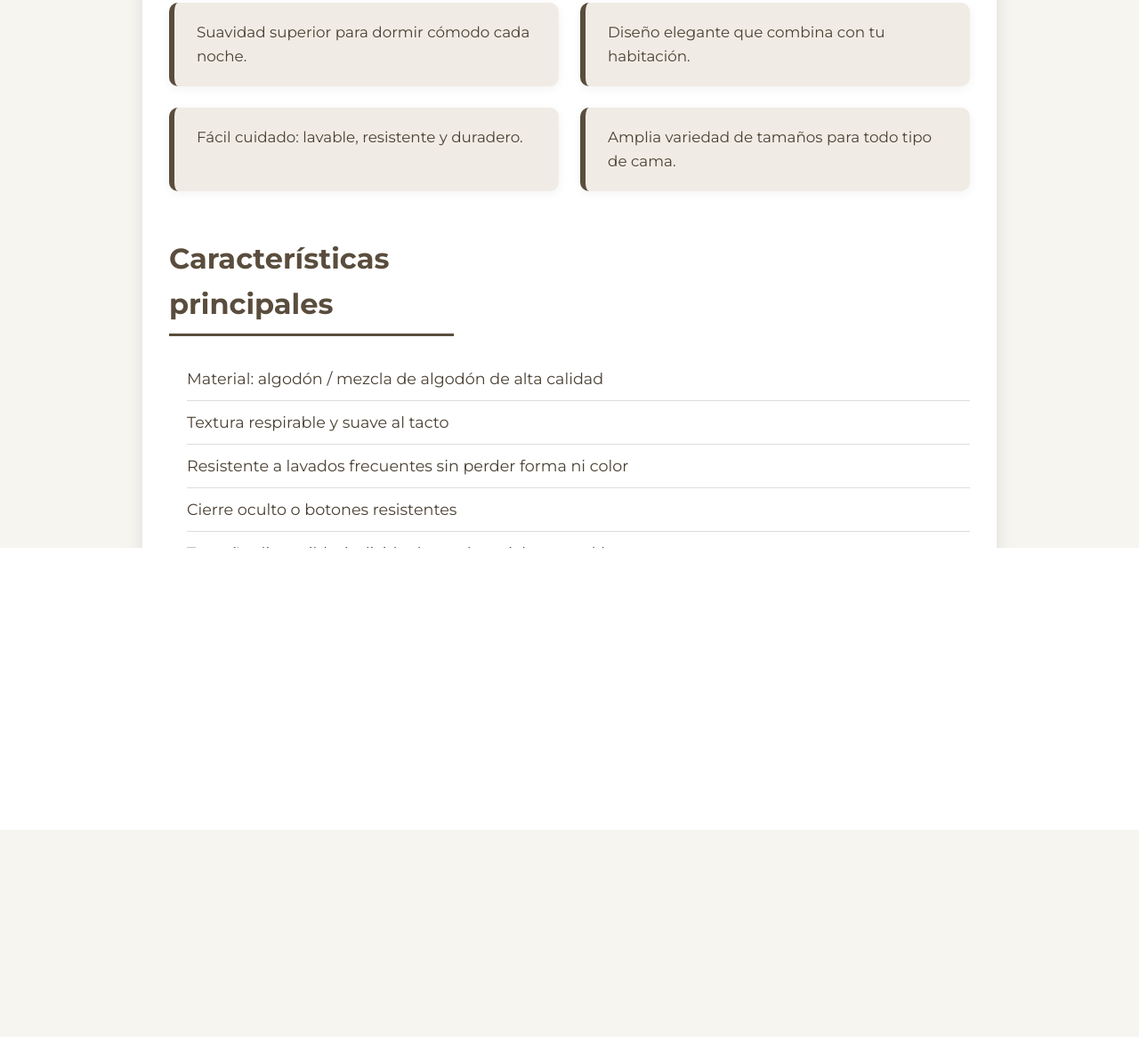
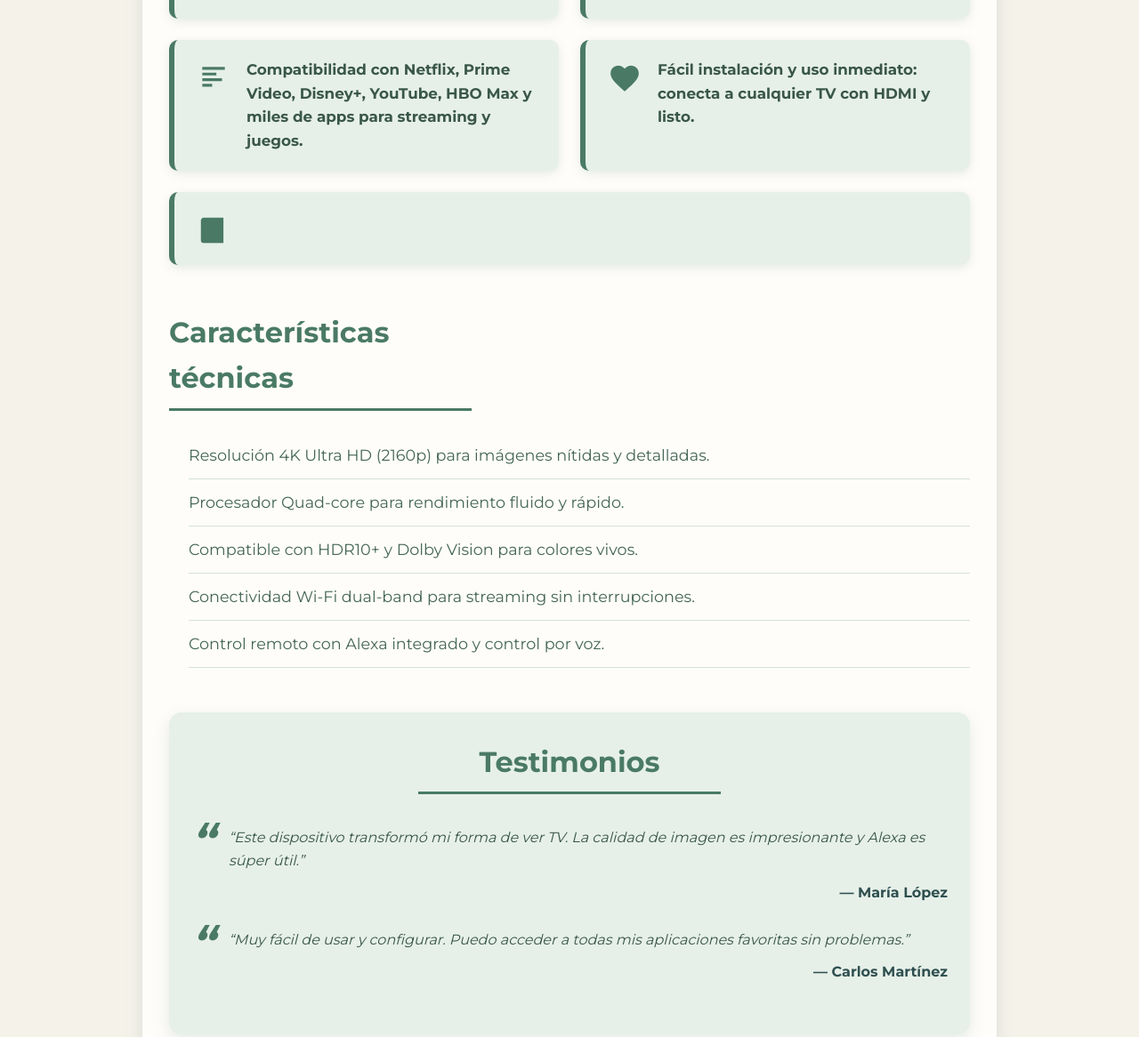
Before and after one commit to samilemliji/Mrlemliji.github, a plain HTML site: page index.html in a window 1280 px wide. Shown: the part 655-1821 px from the top of the page at 89% size. Before the commit the page ends 1588 px from the top, so only its background shows below. Drawn offline with Linux system fonts and the light colour scheme.

Commit message:
Update index.html

```diff
--- a/index.html
+++ b/index.html
@@ -3,9 +3,9 @@
 <head>
   <meta charset="UTF-8" />
   <meta name="viewport" content="width=device-width, initial-scale=1" />
-  <title>Funda de Cama Premium – Calidad, Comodidad y Estilo</title>
-  <meta name="description" content="Fundas de cama de alta calidad. Tejido suave, diseño elegante, lavado fácil y perfecta para transformar tu dormitorio." />
-  <meta name="keywords" content="funda de cama, ropa de cama, cama elegante, funda cama premium, fundas de cama con estilo" />
+  <title>Amazon Fire TV Stick 4K – Streaming Ultra HD con Alexa</title>
+  <meta name="description" content="Convierte tu TV en un centro multimedia con Amazon Fire TV Stick 4K. Streaming en 4K, control por voz Alexa, acceso a Netflix, Prime Video y más." />
+  <meta name="keywords" content="Amazon Fire TV Stick, Fire TV, Streaming 4K, Alexa, Prime Video, Netflix" />
   <link href="https://fonts.googleapis.com/css2?family=Montserrat:wght@400;700&display=swap" rel="stylesheet" />
   <style>
     /* Reset básico */
@@ -16,34 +16,34 @@
     }
     body {
       font-family: 'Montserrat', sans-serif;
-      background-color: #f7f5f0;
-      color: #333;
+      background-color: #f5f2ea; /* beige claro */
+      color: #2f4f4f; /* verde oscuro */
       line-height: 1.6;
+      min-height: 100vh;
       display: flex;
       flex-direction: column;
-      min-height: 100vh;
     }
     .container {
       max-width: 960px;
       margin: 40px auto;
       padding: 25px 30px;
-      background-color: #ffffff;
-      border-radius: 12px;
-      box-shadow: 0 8px 20px rgba(0,0,0,0.1);
+      background-color: #fffdfa; /* blanco muy suave */
+      border-radius: 14px;
+      box-shadow: 0 8px 20px rgba(79, 121, 104, 0.15);
     }
     header {
       text-align: center;
       margin-bottom: 40px;
     }
     header h1 {
-      font-size: 2.5rem;
-      color: #5a4d3d;
+      font-size: 2.8rem;
+      color: #4a7a66; /* verde medio */
       margin-bottom: 12px;
       font-weight: 700;
     }
     header p {
       font-size: 1.15rem;
-      color: #766c59;
+      color: #557b6e; /* verde grisáceo */
       font-weight: 500;
     }
     .hero-image {
@@ -51,12 +51,14 @@
       margin-bottom: 40px;
     }
     .hero-image img {
-      max-width: 400px;
+      max-width: 350px;
       width: 100%;
       height: auto;
-      border-radius: 12px;
-      box-shadow: 0 6px 20px rgba(0,0,0,0.1);
+      border-radius: 14px;
+      box-shadow: 0 6px 20px rgba(74, 122, 102, 0.3);
     }
+
+    /* Beneficios con iconos */
     .benefits {
       display: flex;
       flex-wrap: wrap;
@@ -66,83 +68,142 @@
     }
     .benefit {
       flex: 1 1 45%;
-      background: #f0ece5;
-      border-left: 6px solid #5a4d3d;
+      background: #e6f0e9; /* verde muy claro */
+      border-left: 6px solid #4a7a66;
       padding: 20px 25px;
       border-radius: 10px;
-      box-shadow: 0 3px 12px rgba(0,0,0,0.05);
+      box-shadow: 0 3px 12px rgba(74, 122, 102, 0.15);
+      display: flex;
+      align-items: flex-start;
+      gap: 18px;
+      min-width: 260px;
+      font-weight: 600;
       font-size: 1.05rem;
-      color: #4a4033;
+      color: #3a5749;
     }
+    .benefit svg {
+      fill: #4a7a66;
+      width: 38px;
+      height: 38px;
+      flex-shrink: 0;
+      margin-top: 4px;
+    }
+
+    /* Características técnicas */
     .features {
       margin-bottom: 50px;
     }
     .features h2 {
-      color: #5a4d3d;
+      color: #4a7a66;
       font-size: 2rem;
       margin-bottom: 24px;
-      border-bottom: 3px solid #5a4d3d;
+      border-bottom: 3px solid #4a7a66;
       padding-bottom: 8px;
-      max-width: 320px;
+      max-width: 340px;
     }
     .features ul {
       list-style: none;
-      padding-left: 20px;
-      color: #4a4033;
+      padding-left: 22px;
+      color: #446655;
       font-weight: 500;
       font-size: 1.1rem;
     }
     .features ul li {
-      padding: 10px 0;
-      border-bottom: 1px solid #ddd;
+      padding: 12px 0;
+      border-bottom: 1px solid #d4e1d9;
     }
+
+    /* Testimonios */
+    .testimonials {
+      background-color: #e6f0e9;
+      padding: 30px 25px;
+      border-radius: 14px;
+      box-shadow: 0 6px 18px rgba(74, 122, 102, 0.15);
+      margin-bottom: 50px;
+      color: #3a5749;
+    }
+    .testimonials h2 {
+      color: #4a7a66;
+      font-size: 2rem;
+      margin-bottom: 36px;
+      text-align: center;
+      max-width: 340px;
+      margin-left: auto;
+      margin-right: auto;
+      border-bottom: 3px solid #4a7a66;
+      padding-bottom: 8px;
+    }
+    .testimonial {
+      font-style: italic;
+      margin-bottom: 28px;
+      position: relative;
+      padding-left: 42px;
+      font-weight: 500;
+    }
+    .testimonial::before {
+      content: "“";
+      font-size: 3.2rem;
+      color: #4a7a66;
+      position: absolute;
+      left: 0;
+      top: -10px;
+      font-weight: 700;
+      line-height: 1;
+    }
+    .testimonial cite {
+      display: block;
+      margin-top: 10px;
+      font-style: normal;
+      font-weight: 700;
+      color: #2f4f4f;
+      text-align: right;
+    }
+
+    /* CTA botón */
     .cta {
       text-align: center;
       margin-bottom: 40px;
     }
     .cta a {
-      background-color: #5a4d3d;
+      background-color: #4a7a66;
       color: #fff;
-      padding: 18px 40px;
-      font-size: 1.2rem;
+      padding: 18px 44px;
+      font-size: 1.3rem;
       font-weight: 700;
       border-radius: 12px;
       text-decoration: none;
+      box-shadow: 0 6px 18px rgba(74, 122, 102, 0.8);
       transition: background-color 0.3s ease;
       display: inline-block;
+      letter-spacing: 0.03em;
     }
     .cta a:hover {
-      background-color: #4c4133;
+      background-color: #3a5e4d;
     }
+
+    /* Footer */
     footer {
       text-align: center;
-      padding: 20px 10px;
+      padding: 22px 12px;
       font-size: 0.9rem;
-      color: #777;
-      border-top: 1px solid #ddd;
+      color: #7a8b7e;
+      border-top: 1px solid #d4e1d9;
       margin-top: auto;
+      background-color: #fffdfa;
+      font-weight: 500;
     }
 
     /* Responsive */
-    @media (max-width: 700px) {
+    @media(max-width: 700px) {
       .benefits {
         flex-direction: column;
-        gap: 20px;
+        gap: 18px;
       }
       .benefit {
         flex: 1 1 100%;
       }
-      .features h2 {
+      .features h2, .testimonials h2 {
         max-width: 100%;
-      }
-      header h1 {
-        font-size: 2rem;
-      }
-      .hero-image img {
-        max-width: 90%;
-      }
-      .cta a {
-        width: 100%;
       }
     }
   </style>
@@ -150,47 +211,68 @@
 <body>
   <div class="container" role="main">
     <header>
-      <h1>Fundas de Cama Premium</h1>
-      <p>Transforma tu dormitorio con estilo, confort y calidad.</p>
+      <h1>Amazon Fire TV Stick 4K</h1>
+      <p>Streaming Ultra HD con Alexa: convierte tu TV en el centro de entretenimiento definitivo.</p>
     </header>
 
     <div class="hero-image">
-      <img src="https://via.placeholder.com/400x400.png?text=Funda+de+Cama" alt="Funda de cama premium de calidad" />
+      <img src="https://m.media-amazon.com/images/I/91W6Q95zqfL._UF894,1000_QL80_.jpg" alt="Amazon Fire TV Stick 4K" />
     </div>
 
     <section class="benefits" aria-label="Beneficios destacados">
       <div class="benefit">
-        Suavidad superior para dormir cómodo cada noche.
+        <svg xmlns="http://www.w3.org/2000/svg" viewBox="0 0 24 24"><path d="M12 2L15 8l6 1-4 4 1 6-5-3-5 3 1-6-4-4 6-1z"/></svg>
+        <p>Streaming en calidad Ultra HD 4K compatible con HDR10+, Dolby Vision y Dolby Atmos para sonido envolvente.</p>
       </div>
       <div class="benefit">
-        Diseño elegante que combina con tu habitación.
+        <svg xmlns="http://www.w3.org/2000/svg" viewBox="0 0 24 24"><path d="M12 22c-5.52 0-10-4.48-10-10S6.48 2 12 2c5.52 0 10 4.48 10 10s-4.48 10-10 10zM11 6h2v6h-2zm0 8h2v2h-2z"/></svg>
+        <p>Control por voz con Alexa integrado para buscar contenido y controlar dispositivos sin usar controles.</p>
       </div>
       <div class="benefit">
-        Fácil cuidado: lavable, resistente y duradero.
+        <svg xmlns="http://www.w3.org/2000/svg" viewBox="0 0 24 24"><path d="M4 4h16v2H4zM4 8h10v2H4zM4 12h14v2H4zM4 16h7v2H4z"/></svg>
+        <p>Compatibilidad con Netflix, Prime Video, Disney+, YouTube, HBO Max y miles de apps para streaming y juegos.</p>
       </div>
       <div class="benefit">
-        Amplia variedad de tamaños para todo tipo de cama.
+        <svg xmlns="http://www.w3.org/2000/svg" viewBox="0 0 24 24"><path d="M12 21.35l-1.45-1.32C5.4 15.36 2 12.28 2 8.5 2 5.42 4.42 3 7.5 3 10.28 3 12 5.28 12 5.28S13.72 3 16.5 3c3.08 0 5.5 2.42 5.5 5.5 0 3.78-3.4 6.86-8.55 11.54L12 21.35z"/></svg>
+        <p>Fácil instalación y uso inmediato: conecta a cualquier TV con HDMI y listo.</p>
+      </div>
+      <div class="benefit">
+        <svg xmlns="http://www.w3.org/2000/svg" viewBox="0 0 24 24"><path d="M19 3H5c-1.1 0-2 .9-2 2v14a2 2 0 002 2h14a2 2 0 002
+        /></svg>
+        <p>Portabilidad para llevar tu entretenimiento a cualquier lugar.</p>
       </div>
     </section>
 
     <section class="features" aria-label="Características técnicas">
-      <h2>Características principales</h2>
+      <h2>Características técnicas</h2>
       <ul>
-        <li>Material: algodón / mezcla de algodón de alta calidad</li>
-        <li>Textura respirable y suave al tacto</li>
-        <li>Resistente a lavados frecuentes sin perder forma ni color</li>
-        <li>Cierre oculto o botones resistentes</li>
-        <li>Tamaño disponible: individual, matrimonial, queen, king</li>
+        <li>Resolución 4K Ultra HD (2160p) para imágenes nítidas y detalladas.</li>
+        <li>Procesador Quad-core para rendimiento fluido y rápido.</li>
+        <li>Compatible con HDR10+ y Dolby Vision para colores vivos.</li>
+        <li>Conectividad Wi-Fi dual-band para streaming sin interrupciones.</li>
+        <li>Control remoto con Alexa integrado y control por voz.</li>
       </ul>
+    </section>
+
+    <section class="testimonials" aria-label="Opiniones de clientes">
+      <h2>Testimonios</h2>
+      <div class="testimonial">
+        “Este dispositivo transformó mi forma de ver TV. La calidad de imagen es impresionante y Alexa es súper útil.”
+        <cite>— María López</cite>
+      </div>
+      <div class="testimonial">
+        “Muy fácil de usar y configurar. Puedo acceder a todas mis aplicaciones favoritas sin problemas.”
+        <cite>— Carlos Martínez</cite>
+      </div>
     </section>
 
     <div class="cta">
       <a href="https://amzn.to/4mjBGGB" target="_blank" rel="noopener noreferrer">Comprar ahora en Amazon</a>
     </div>
+
+    <footer>
+      &copy; 2025 Amazon Fire TV Stick. Sitio creado con ❤️
+    </footer>
   </div>
-
-  <footer>
-    © 2025 Fundas de Cama Premium. Todos los derechos reservados.
-  </footer>
 </body>
 </html>
```
